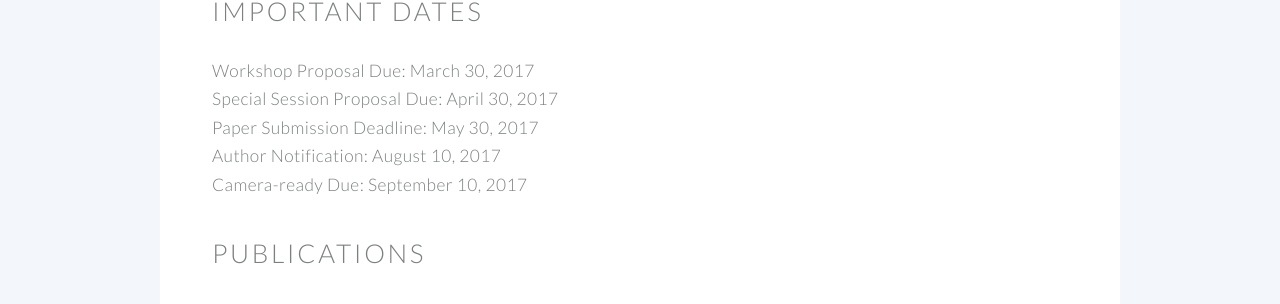
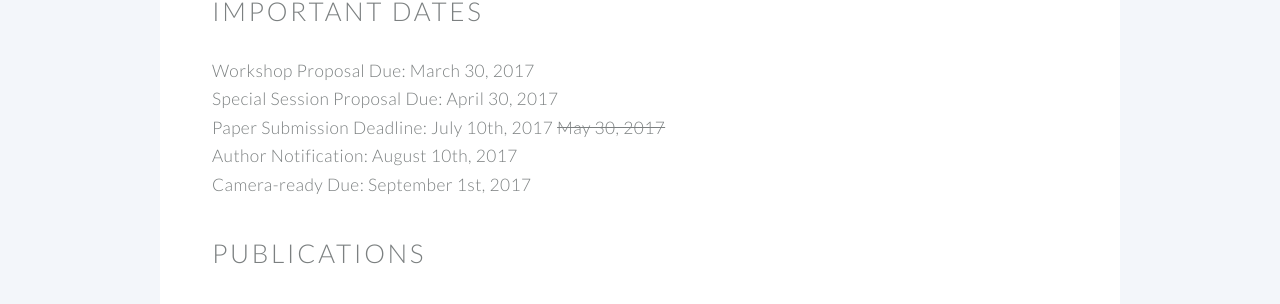
Before and after one commit to cyber-science/2017, a Jekyll site: the page built from index.md, in a window 1280 px wide and 900 px high, scrolled down 2044 px. Shown: the part 143-447 px from the top of the window. Built offline with Jekyll 4.4.1, drawn with Linux system fonts in a browser that asks for light colours; nearby versions of some CDN libraries.

Commit message:
Create index.md

```diff
--- a/index.md
+++ b/index.md
@@ -49,9 +49,9 @@ panels, demos and exhibitions are also extremely welcome.
 
 * Workshop Proposal Due: March 30, 2017
 * Special Session Proposal Due: April 30, 2017
-* Paper Submission Deadline: May 30, 2017
-* Author Notification: August 10, 2017
-* Camera-ready Due: September 10, 2017
+* Paper Submission Deadline: July 10th, 2017 ~~May 30, 2017~~
+* Author Notification: August 10th, 2017
+* Camera-ready Due: September 1st, 2017
 
 ## Publications
 
```
